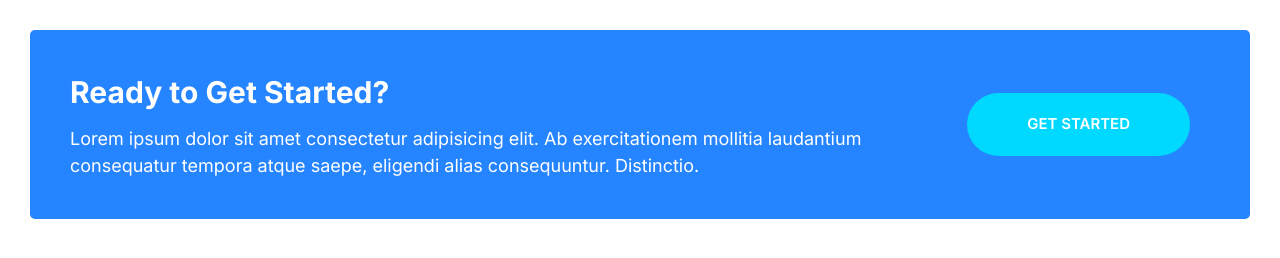
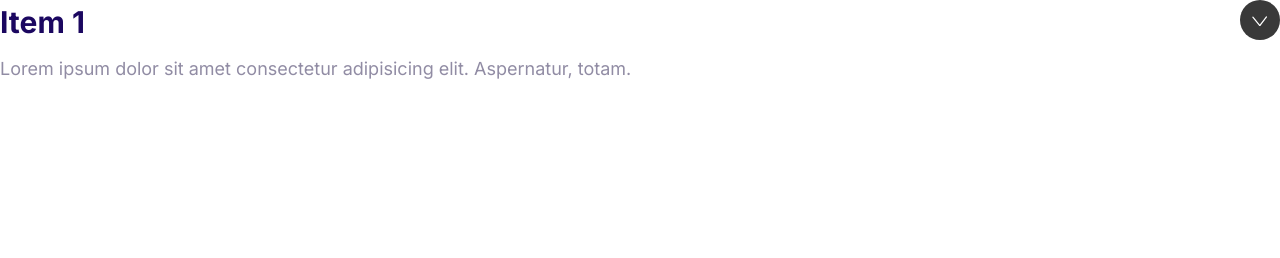
Before and after one commit to knight0809/kyro, a plain HTML site: page index.html in a window 1280 px wide. Drawn offline with Linux system fonts and the light colour scheme.

Commit message:
Build collapsibles component.

```diff
--- a/css/styles.css
+++ b/css/styles.css
@@ -535,3 +535,35 @@ a {
     margin: 0 2rem;
   }
 }
+
+/* Collapsibles */
+.collapsible__header {
+  display: flex;
+  justify-content: space-between;
+}
+
+.collapsible__heading {
+  margin-top: 0;
+  font-size: 3rem;
+}
+
+.collapsible__chevron {
+  transform: rotate(-90deg);
+  transition: transform 0.3s;
+}
+
+.collapsible__content {
+  max-height: 0;
+  overflow: hidden;
+  opacity: 0;
+  transition: all 0.3s;
+}
+
+.collapsible--expanded .collapsible__chevron{
+  transform: rotate(0);
+}
+
+.collapsible--expanded .collapsible__content {
+  max-height: 100vh;
+  opacity: 1;
+}
--- a/index.html
+++ b/index.html
@@ -11,15 +11,18 @@
     <link rel="stylesheet" href="css/normalize.css">
     <link rel="stylesheet" href="css/styles.css">
 </head>
-<body style="padding: 3rem;">
-    <div class="callout callout--primary">
-        <div class="grid grid--1x2">
-            <div class="callout__content">
-                <h2 class="callout__heading">Ready to Get Started?</h2>
-                <p>Lorem ipsum dolor sit amet consectetur adipisicing elit. Ab exercitationem mollitia laudantium consequatur tempora atque saepe, eligendi alias consequuntur. Distinctio.</p>
-            </div>
-            <a href="#" class="btn btn--secondary btn--stretched">Get Started</a>
+<body>
+    <div class="collapsible collapsible--expanded">
+        <header class="collapsible__header">
+            <h2 class="collapsible__heading">Item 1</h2>
+            <svg class="icon icon--white collapsible__chevron">
+                <use xlink:href="images/sprite.svg#chevron"></use>
+            </svg>
+        </header>
+        <div class="collapsible__content">
+            Lorem ipsum dolor sit amet consectetur adipisicing elit. Aspernatur, totam.
         </div>
     </div>
+    <script src="js/main.js"></script>
 </body>
 </html>
--- /dev/null
+++ b/js/main.js
@@ -0,0 +1,6 @@
+const collapsibles = document.querySelectorAll(".collapsible");
+collapsibles.forEach((item) =>
+  item.addEventListener("click", function () {
+    this.classList.toggle("collapsible--expanded");
+  })
+);
```
Also changed, not shown: components/collapsibles.html (added, +11 -0 lines).
